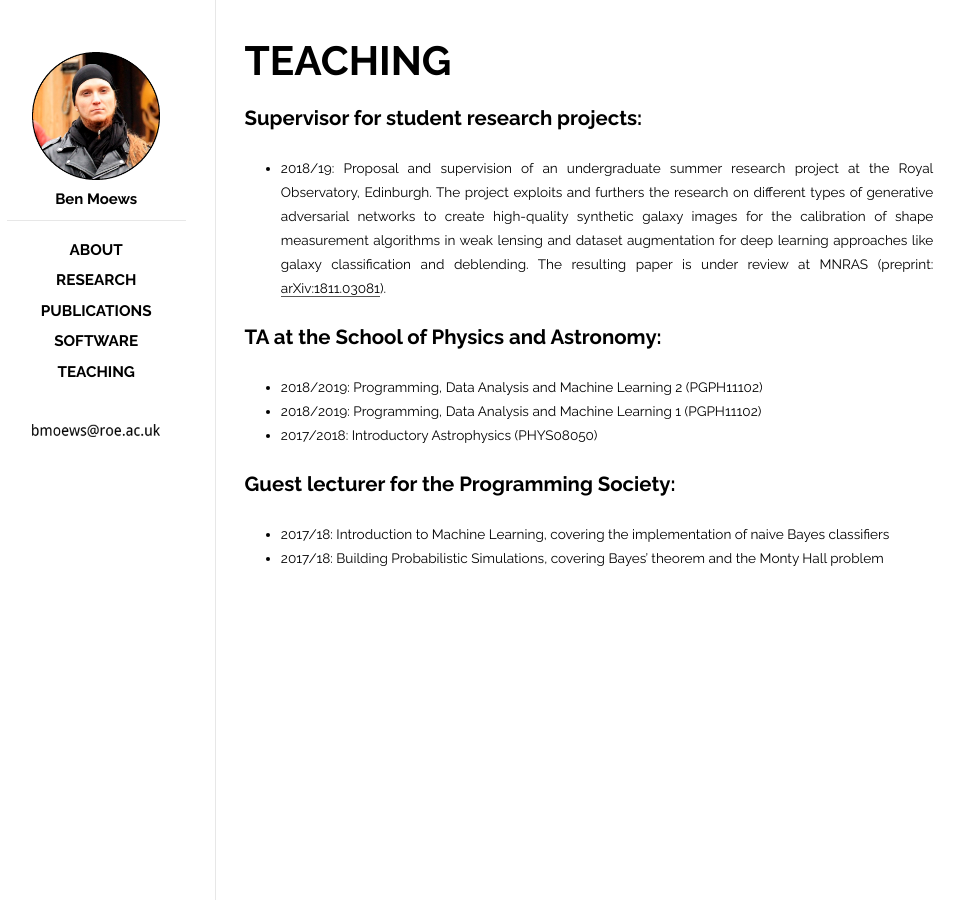
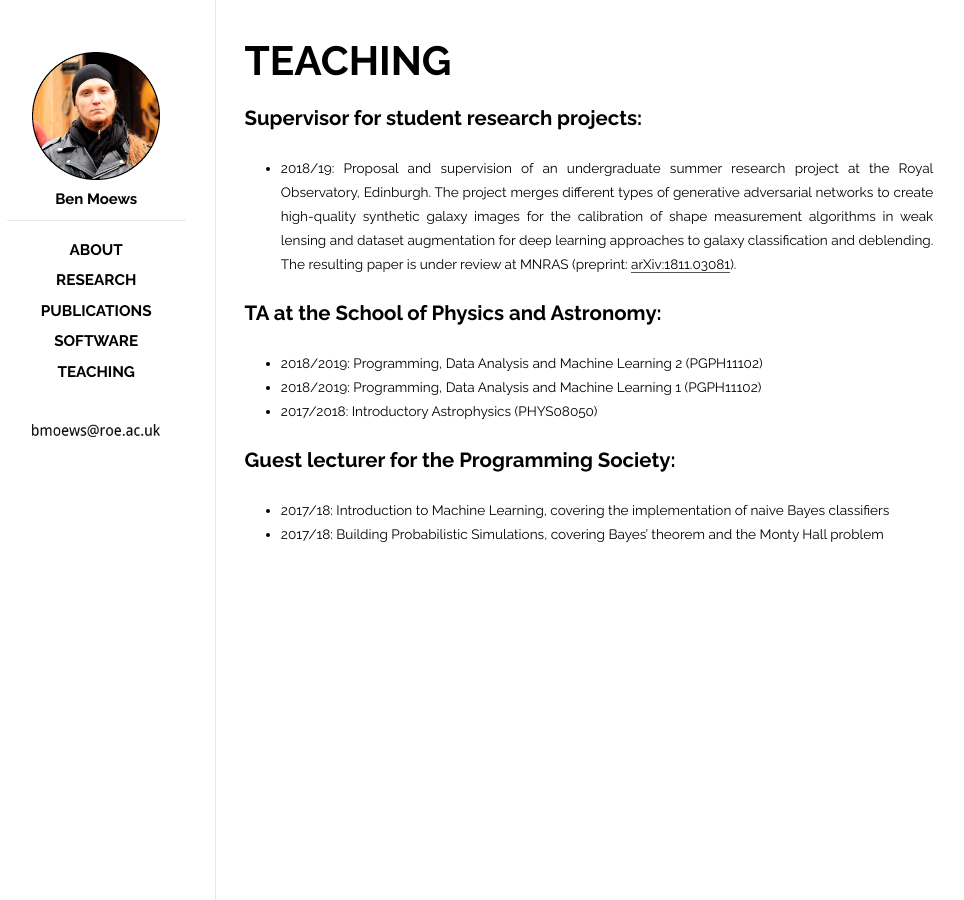
Before and after one commit to moews/moews.github.io, a Jekyll site: the page built from _posts/2017-03-23-teaching.md, in a window 1280 px wide. Shown: the whole page, without its empty margins (143-1107 px from the left). Built offline with Jekyll 4.4.1, drawn with Linux system fonts in a browser that asks for light colours.

Commit message:
Update 2017-03-23-teaching.md

```diff
--- a/_posts/2017-03-23-teaching.md
+++ b/_posts/2017-03-23-teaching.md
@@ -9,7 +9,7 @@
 
 ## Supervisor for student research projects:
 
-* 2018/19: Proposal and supervision of an undergraduate summer research project at the Royal Observatory, Edinburgh. The project exploits and furthers the research on different types of generative adversarial networks to create high-quality synthetic galaxy images for the calibration of shape measurement algorithms in weak lensing and dataset augmentation for deep learning approaches like galaxy classification and deblending. The resulting paper is under review at MNRAS (preprint: [arXiv:1811.03081](https://arxiv.org/abs/1811.03081)).
+* 2018/19: Proposal and supervision of an undergraduate summer research project at the Royal Observatory, Edinburgh. The project merges different types of generative adversarial networks to create high-quality synthetic galaxy images for the calibration of shape measurement algorithms in weak lensing and dataset augmentation for deep learning approaches to galaxy classification and deblending. The resulting paper is under review at MNRAS (preprint: [arXiv:1811.03081](https://arxiv.org/abs/1811.03081)).
 
 ## TA at the School of Physics and Astronomy:
 
```
